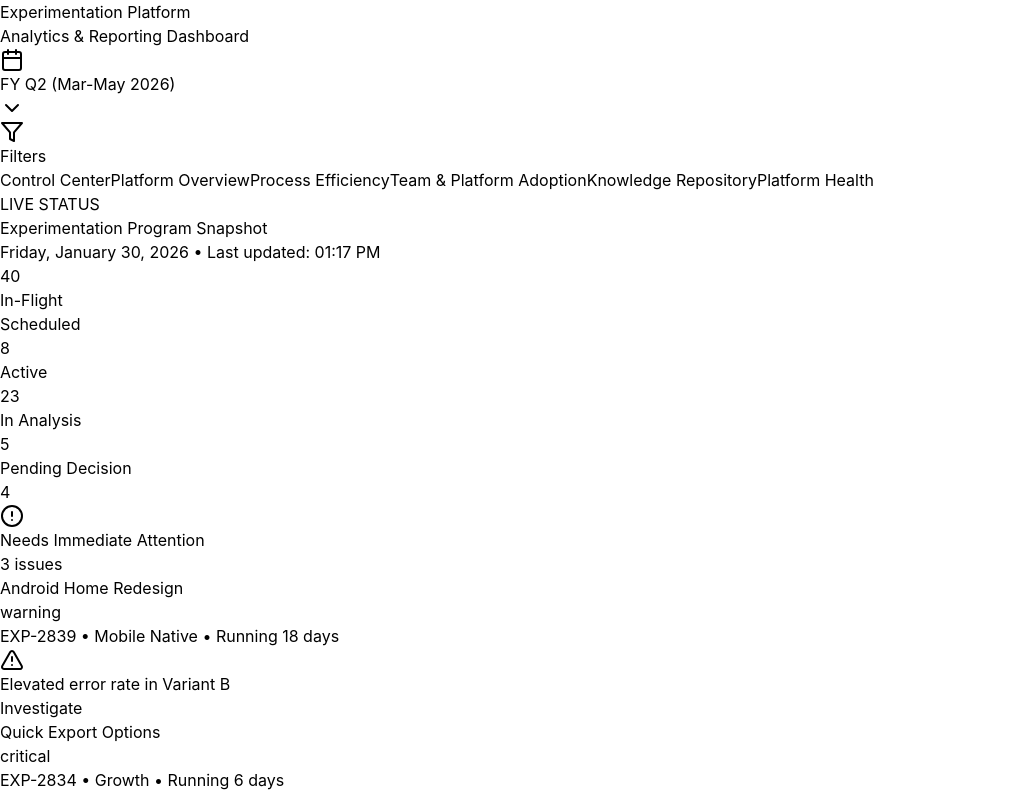
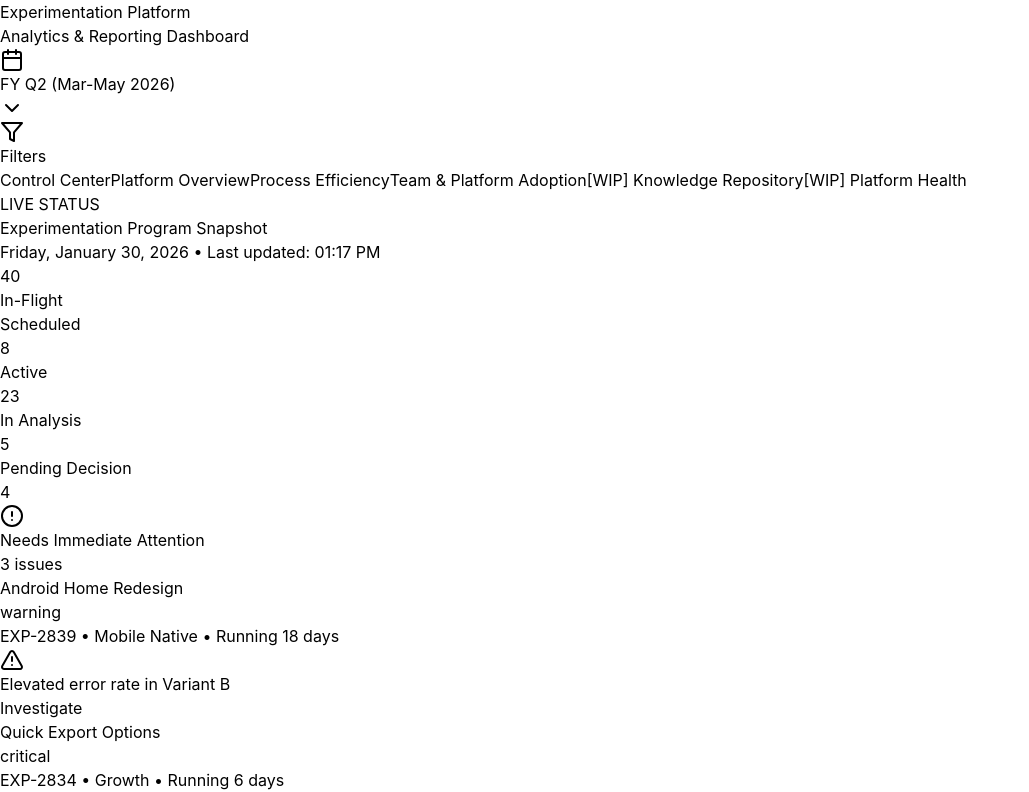
Before and after one commit to acrijman-sudo/Experimentation-Platform-Dashboard, a React (Vite) app: page / in a window 1280 px wide. Shown: the top 792 px of the page, without its empty margins (0-1029 px from the left). Built offline with nearby package versions, Linux system fonts and the light colour scheme.

Commit message:
Add [WIP] prefix to Knowledge Repository and Platform Health tabs
Mark these tabs as work in progress to indicate they are still under development.

```diff
--- a/src/components/Header.jsx
+++ b/src/components/Header.jsx
@@ -11,8 +11,8 @@ const Header = ({ activeTab, setActiveTab, timeRange, setTimeRange, filters, set
     { id: 'overview', label: 'Platform Overview' },
     { id: 'velocity', label: 'Process Efficiency' },
     { id: 'teams', label: 'Team & Platform Adoption' },
-    { id: 'learnings', label: 'Knowledge Repository' },
-    { id: 'quality', label: 'Platform Health' },
+    { id: 'learnings', label: '[WIP] Knowledge Repository' },
+    { id: 'quality', label: '[WIP] Platform Health' },
   ];
 
   const timeRangeOptions = [
```
Also changed, not shown: 2 other files (tests, documents, lock files or other folders).
